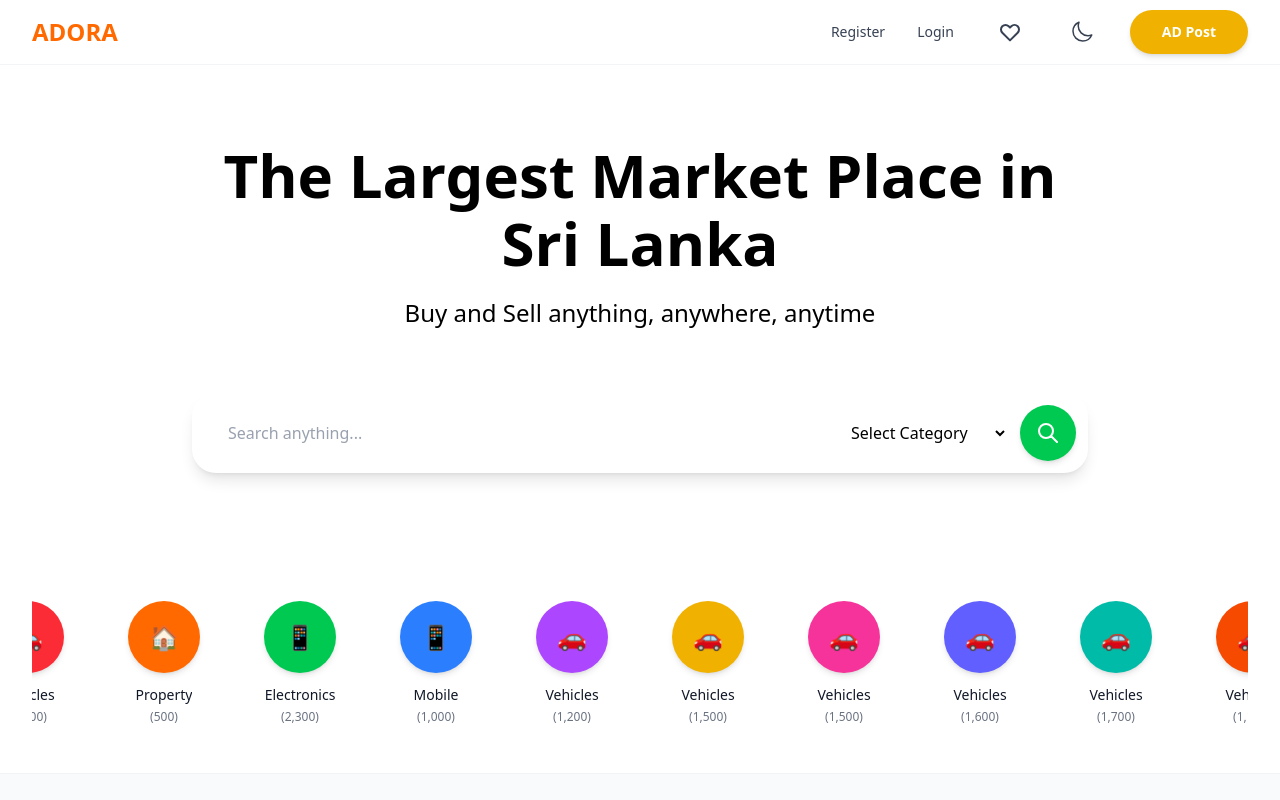
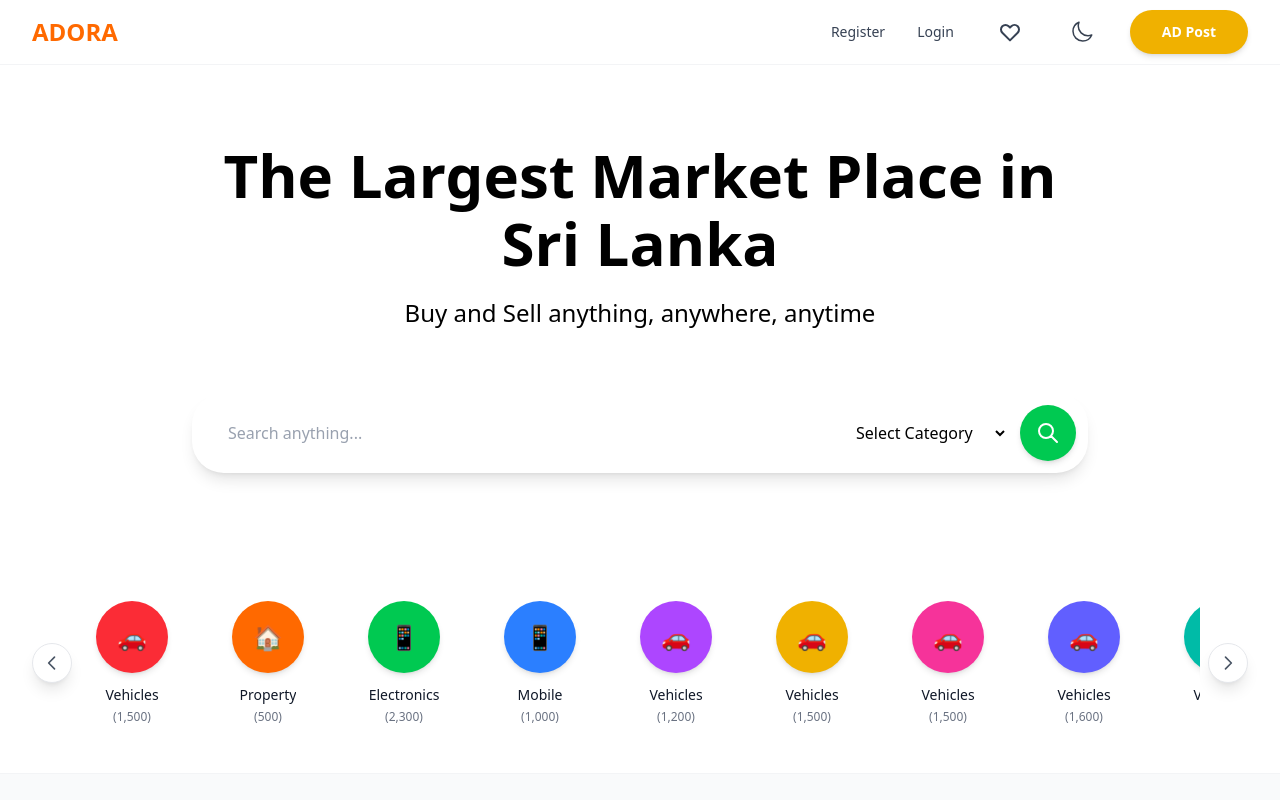
Before and after one commit to milindasandaru/LA_OLUXE, a Next.js app in the folder frontend/: page / in a window 1280 px wide. Shown: the top 800 px of the page. Built offline with nearby package versions, Linux system fonts and the light colour scheme.

Commit message:
Update front end UI adding responsive design

```diff
--- a/frontend/src/app/globals.css
+++ b/frontend/src/app/globals.css
@@ -69,3 +69,13 @@ body {
 .hover\:float:hover {
   animation: float 0.3s ease-in-out;
 }
+
+/* Hide scrollbar for category list */
+.scrollbar-hide {
+  -ms-overflow-style: none;  /* IE and Edge */
+  scrollbar-width: none;  /* Firefox */
+}
+
+.scrollbar-hide::-webkit-scrollbar {
+  display: none;  /* Chrome, Safari and Opera */
+}
--- a/frontend/src/app/page.tsx
+++ b/frontend/src/app/page.tsx
@@ -1,6 +1,23 @@
+"use client";
+
 import MainLayout from '@/components/layout/MainLayout';
+import { useRef } from 'react';
 
 export default function Home() {
+  const scrollRef = useRef<HTMLDivElement>(null);
+
+  const scrollLeft = () => {
+    if (scrollRef.current) {
+      scrollRef.current.scrollBy({ left: -200, behavior: 'smooth' });
+    }
+  };
+
+  const scrollRight = () => {
+    if (scrollRef.current) {
+      scrollRef.current.scrollBy({ left: 200, behavior: 'smooth' });
+    }
+  };
+
   const categories = [
     { name: "Vehicles", count: 1500, color: "bg-red-500", icon: "🚗" },
     { name: "Property", count: 500, color: "bg-orange-500", icon: "🏠" },
@@ -57,7 +74,7 @@ export default function Home() {
             {/* Search Section */}
             <div className="w-full max-w-4xl mx-auto">
               <div
-                className="flex flex-col sm:flex-row gap-3 rounded-3xl p-3 shadow-lg hover:shadow-xl transition-shadow"
+                className="flex flex-col sm:flex-row gap-3 rounded-[2rem] p-3 shadow-lg hover:shadow-xl transition-shadow"
                 style={{
                   backgroundColor: 'var(--bg-elevated)'
                 }}
@@ -72,7 +89,7 @@ export default function Home() {
                   }}
                 />
                 <select
-                  className="px-6 py-4 rounded-3xl border-0 focus:outline-none sm:min-w-[180px]"
+                  className="pl-6 pr-3 py-4 rounded-3xl border-0 focus:outline-none sm:min-w-[180px]"
                   style={{
                     backgroundColor: 'var(--surface-input)',
                     color: 'var(--text-primary)'
@@ -86,7 +103,7 @@ export default function Home() {
                   <option>Jobs</option>
                   <option>Services</option>
                 </select>
-                <button className="bg-green-500 text-white p-4 rounded-full hover:bg-green-600 transition-all duration-200 flex items-center justify-center font-medium shadow-md hover:shadow-lg">
+                <button className="bg-green-500 text-white p-4 rounded-full hover:bg-green-600 transition-all duration-180 flex items-center justify-center font-medium shadow-md hover:shadow-lg">
                   <svg className="w-6 h-6" fill="none" stroke="currentColor" viewBox="0 0 24 24">
                     <path strokeLinecap="round" strokeLinejoin="round" strokeWidth={2} d="M21 21l-6-6m2-5a7 7 0 11-14 0 7 7 0 0114 0z" />
                   </svg>
@@ -100,8 +117,32 @@ export default function Home() {
         <section className="bg-white py-8 border-b border-gray-100">
           <div className="max-w-7xl mx-auto px-4 sm:px-6 lg:px-8">
             {/* Categories - Horizontal on large screens, vertical grid on mobile */}
-            <div className="lg:flex lg:justify-center lg:items-center lg:space-x-8 lg:overflow-x-auto">
-              <div className="grid grid-cols-2 sm:grid-cols-3 md:grid-cols-4 lg:flex lg:space-x-8 gap-4 lg:gap-0">
+            <div className="relative lg:flex lg:justify-center lg:items-center">
+              {/* Left Arrow */}
+              <button
+                onClick={scrollLeft}
+                className="hidden lg:flex absolute left-0 top-1/2 transform -translate-y-1/2 z-10 w-10 h-10 bg-white rounded-full shadow-lg items-center justify-center hover:shadow-xl transition-all duration-200 border border-gray-200 hover:border-gray-300"
+              >
+                <svg className="w-5 h-5 text-gray-600" fill="none" stroke="currentColor" viewBox="0 0 24 24">
+                  <path strokeLinecap="round" strokeLinejoin="round" strokeWidth={2} d="M15 19l-7-7 7-7" />
+                </svg>
+              </button>
+
+              {/* Scrollable Categories Container */}
+              <div
+                ref={scrollRef}
+                className="lg:flex lg:justify-start lg:items-center lg:overflow-x-auto lg:scrollbar-hide lg:mx-12"
+                style={{
+                  scrollbarWidth: 'none',
+                  msOverflowStyle: 'none',
+                }}
+              >
+                <div
+                  className="grid grid-cols-2 sm:grid-cols-3 md:grid-cols-4 lg:flex lg:space-x-8 gap-4 lg:gap-0"
+                  style={{
+                    WebkitOverflowScrolling: 'touch',
+                  }}
+                >
                   {categories.map((category, index) => (
                     <div
                       key={index}
@@ -119,6 +160,17 @@ export default function Home() {
                     </div>
                   ))}
                 </div>
+              </div>
+
+              {/* Right Arrow */}
+              <button
+                onClick={scrollRight}
+                className="hidden lg:flex absolute right-0 top-1/2 transform -translate-y-1/2 z-10 w-10 h-10 bg-white rounded-full shadow-lg items-center justify-center hover:shadow-xl transition-all duration-200 border border-gray-200 hover:border-gray-300"
+              >
+                <svg className="w-5 h-5 text-gray-600" fill="none" stroke="currentColor" viewBox="0 0 24 24">
+                  <path strokeLinecap="round" strokeLinejoin="round" strokeWidth={2} d="M9 5l7 7-7 7" />
+                </svg>
+              </button>
             </div>
           </div>
         </section>
```
Lines whose indentation alone changed are shown as unchanged.
